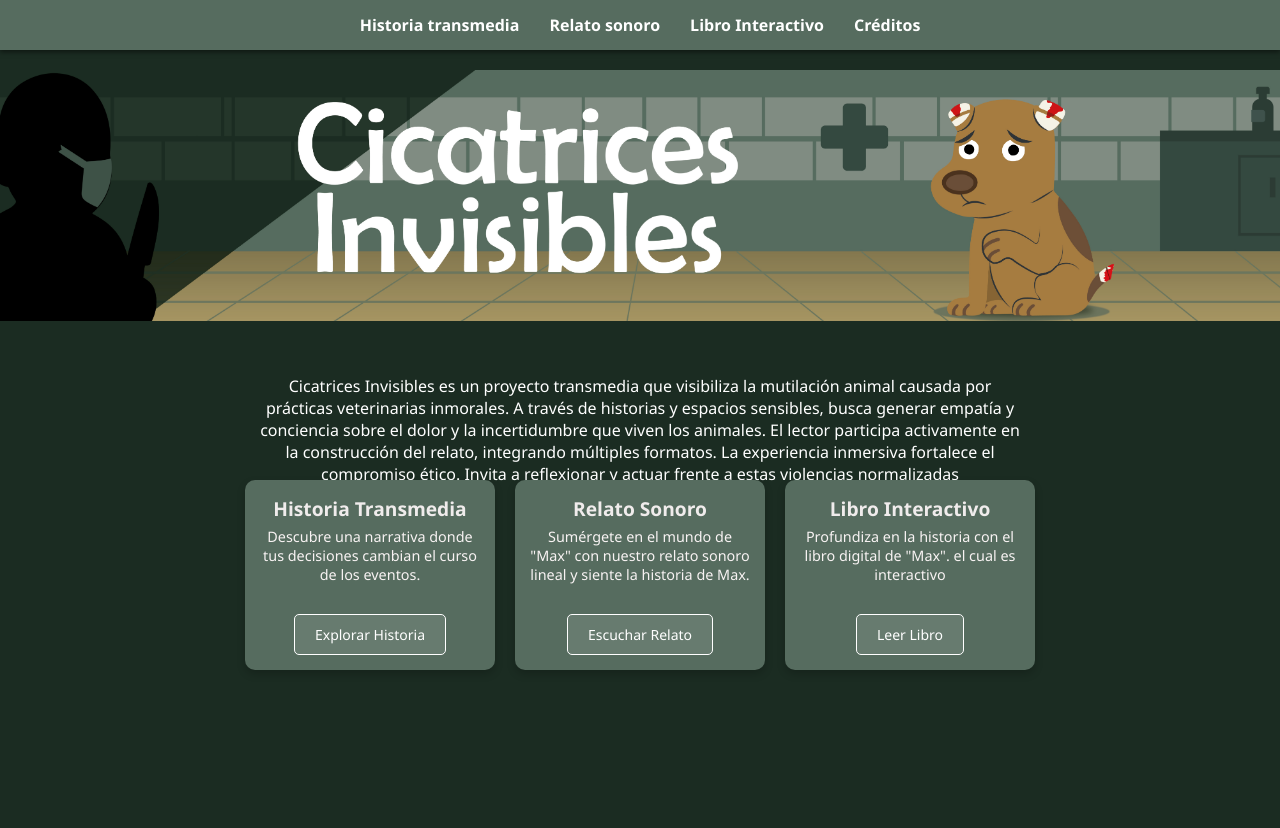
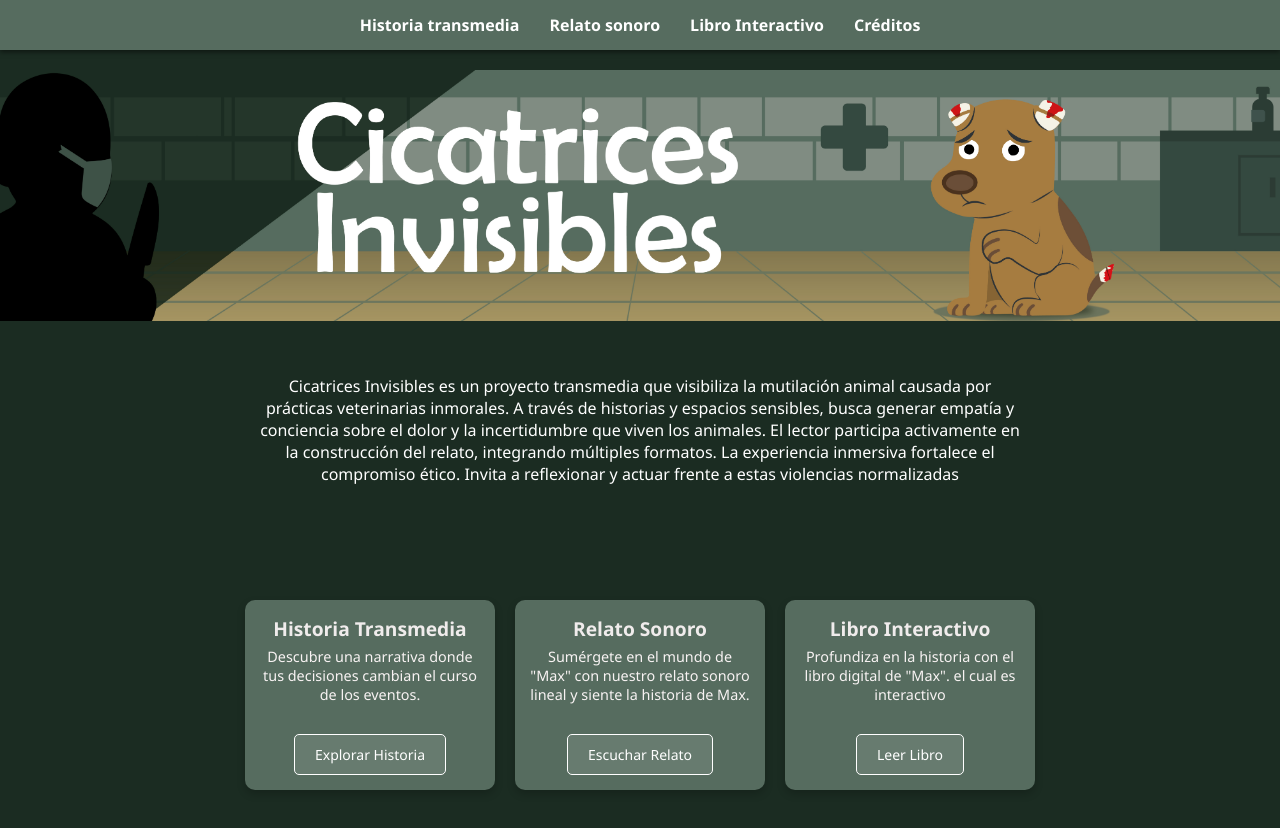
Before and after one commit to srgatocuarto/maxtransmedia, a plain HTML site: page index.html in a window 1280 px wide. Drawn offline with Linux system fonts and the light colour scheme.

Commit message:
style.css

```diff
--- a/style.css
+++ b/style.css
@@ -64,7 +64,7 @@ body {
 #app2 {
     position: relative;
     width: 100%;
-    height: 55%;
+    height: 70%;
 }
 
 #app {
```
